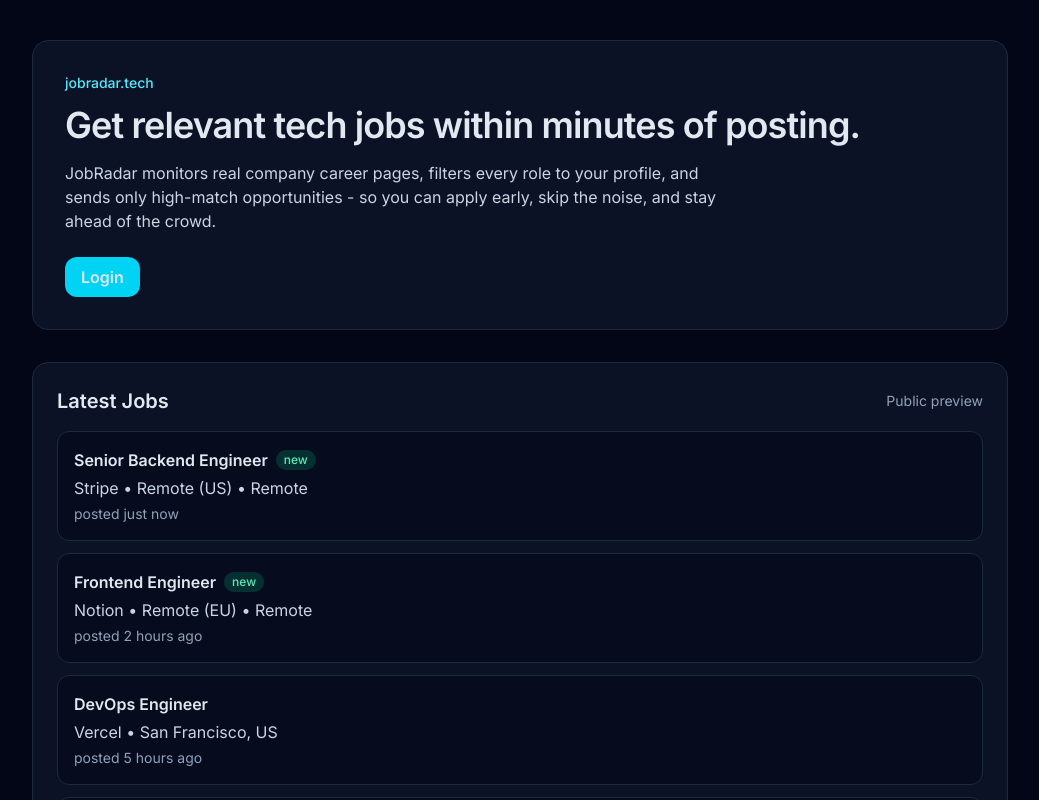
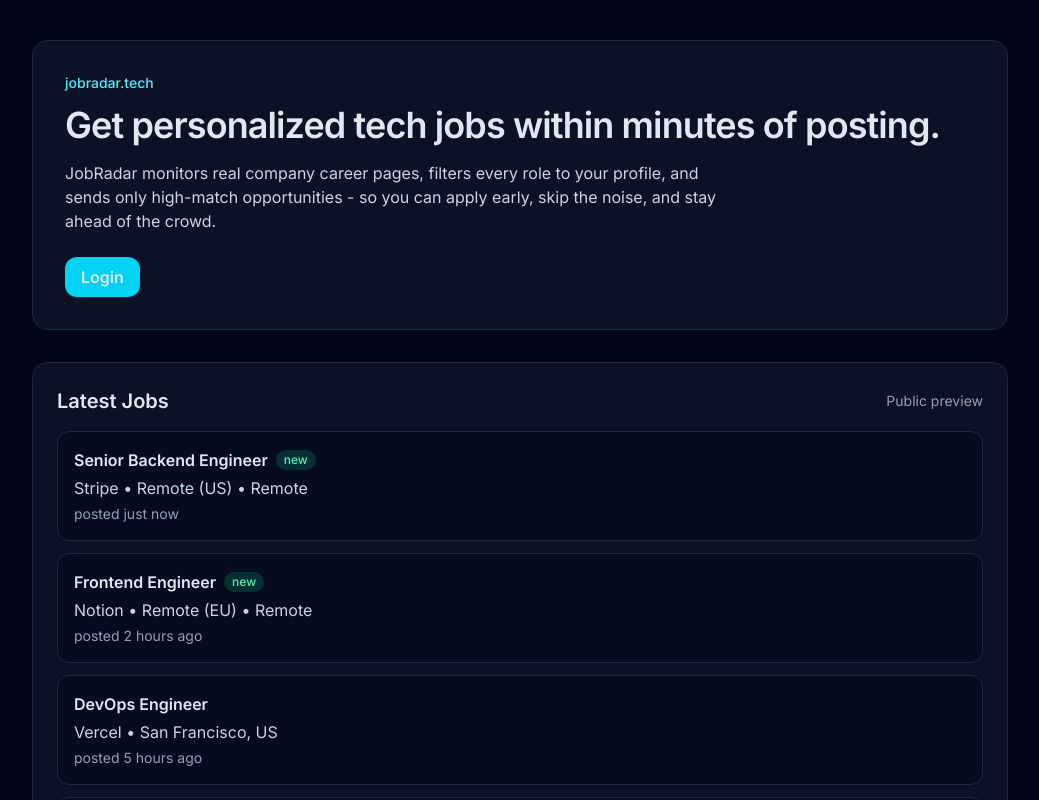
Before and after one commit to zsevic/jobradar, a Next.js app: page / in a window 1280 px wide. Shown: the top 800 px of the page, without its empty margins (120-1159 px from the left). Built offline with nearby package versions, Linux system fonts and the light colour scheme.

Commit message:
Update copy

```diff
--- a/src/app/page.tsx
+++ b/src/app/page.tsx
@@ -12,7 +12,7 @@ export default function Home() {
       <section className="card p-8">
         <p className="text-sm font-medium text-cyan-300">jobradar.tech</p>
         <h1 className="mt-3 text-4xl font-semibold tracking-tight">
-          Get relevant tech jobs within minutes of posting.
+          Get personalized tech jobs within minutes of posting.
         </h1>
         <p className="mt-4 max-w-2xl text-slate-300">
           JobRadar monitors real company career pages, filters every role to
```
